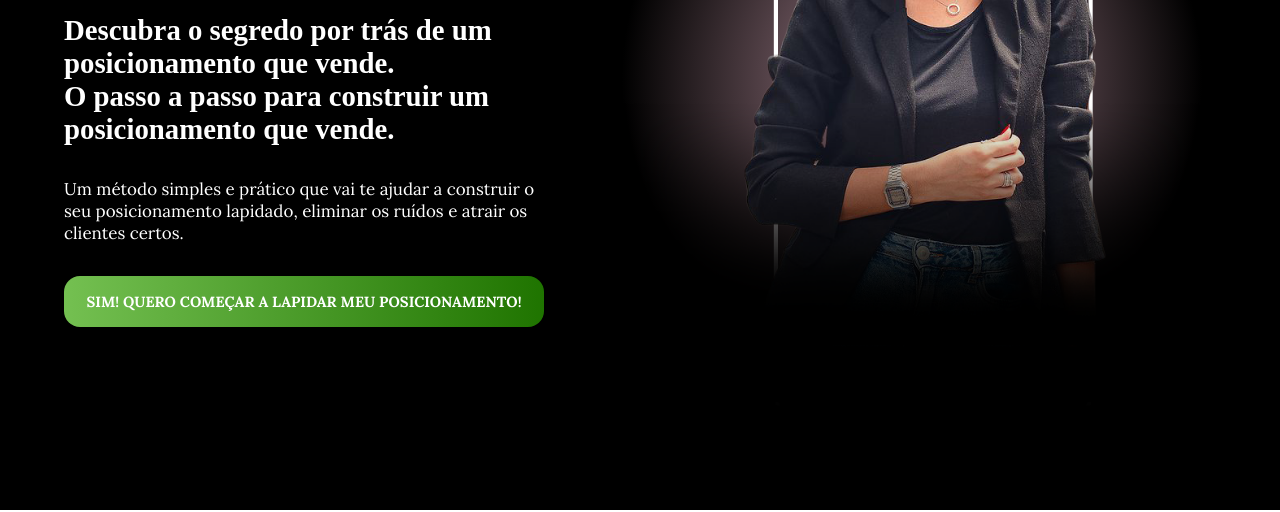
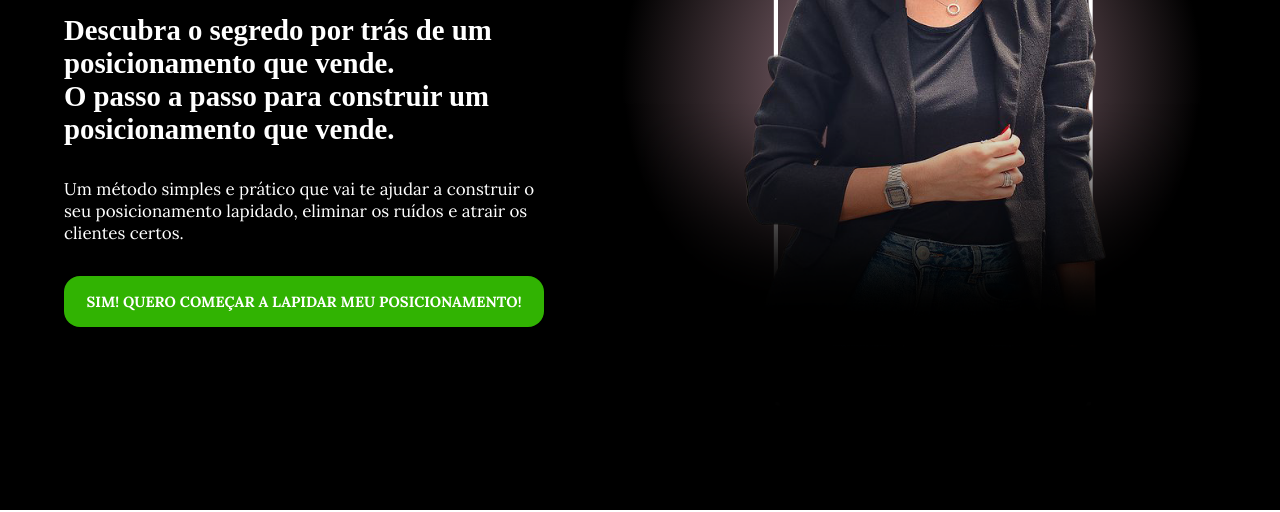
Before and after one commit to suuzanemoura/metodo-posicionamento-lapidado, a plain HTML site: page index.html in a window 1280 px wide. In both pictures the pointer is over the button "SIM! QUERO COMEÇAR A LAPIDAR MEU POSICIONAMENTO!". Shown: the part 288-800 px from the top of the page. Drawn offline with nearby package versions, Linux system fonts and the light colour scheme; a web font is replaced by a local one.

Commit message:
Ajeitando o botão

```diff
--- a/assets/css/style.css
+++ b/assets/css/style.css
@@ -71,11 +71,11 @@ a {
 }
 
 .cover .infos > button:hover, .s-four button:hover, .s-six > button:hover{
-    background-color: #b07f8e;
+    background: #31b302;
 }
 
 .cover .infos > button:active, .s-four button:active, .s-six > button:active{
-    background-color: #c8748d;
+    background-color: #44d102;
 }
 
 .cover-img{
```
